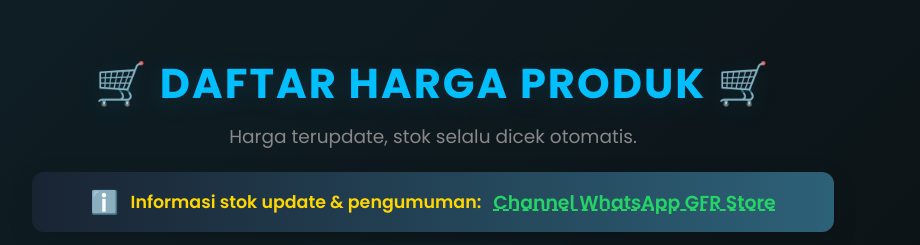
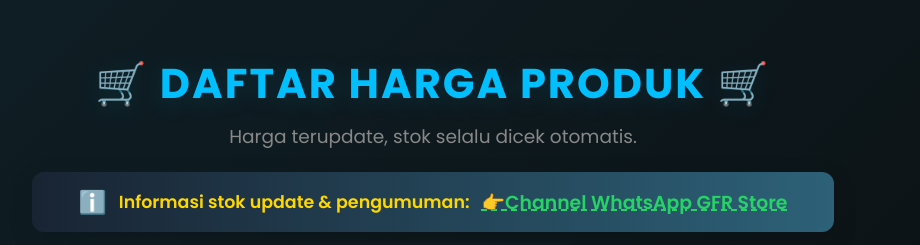
Before and after one commit to hzhzjzjzz/harga_cek, a plain HTML site: page index.html in a window 1280 px wide. Shown: the top 245 px of the page, without its empty margins (207-1127 px from the left). Drawn offline with Linux system fonts and the light colour scheme.

Commit message:
Update index.html

```diff
--- a/index.html
+++ b/index.html
@@ -227,7 +227,7 @@
                 <span class="icon">ℹ️</span>
                 <span>Informasi stok update & pengumuman:</span>
                 <a href="https://whatsapp.com/channel/0029Vb9rti60rGiNbe3gpm28" target="_blank">
-                    Channel WhatsApp GFR Store
+                    👉Channel WhatsApp GFR Store
                 </a>
             </div>
             <div class="area-link-box">
```
